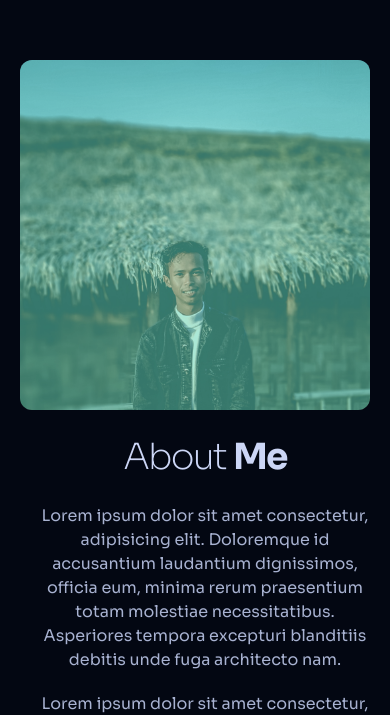
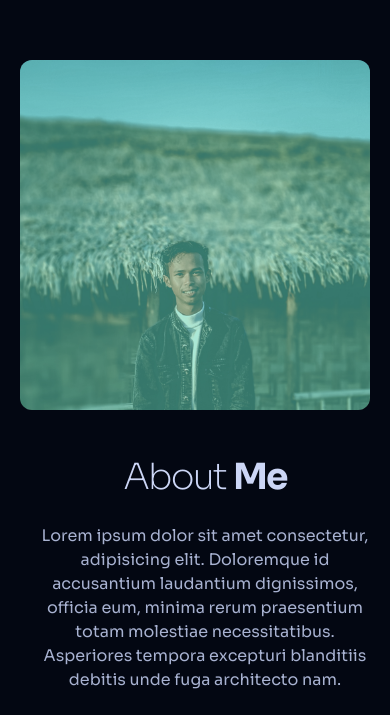
Before and after one commit to JyrwaJR/v1, a Next.js app: page / in a window 390 px wide. Shown: the part 840-1555 px from the top of the page. Built offline with nearby package versions, Linux system fonts and the light colour scheme.

Commit message:
about me style
change grid style on smaller screen which overlap with the image

```diff
--- a/src/components/about/about.tsx
+++ b/src/components/about/about.tsx
@@ -24,8 +24,8 @@ const About = () => {
   const texts = [aboutMeText1, aboutMeText2];
   return (
     <section id="about">
-      <div className="grid h-full grid-cols-12 items-center justify-center justify-items-center space-x-5 px-5 py-14">
-        <div className="col-span-full h-full sm:col-span-full md:order-2 md:col-span-6">
+      <div className="grid h-full grid-cols-12 items-center justify-center justify-items-center gap-5 md:gap-0 space-x-5 px-5 py-14">
+        <div className="col-span-full h-full sm:col-span-full lg:order-2 lg:col-span-6">
           <div className="aspect-square h-full w-full">
             <Fade>
               <div className="relative h-full  max-h-[534px] w-full max-w-[524px]">
@@ -46,7 +46,7 @@ const About = () => {
             </Fade>
           </div>
         </div>
-        <div className="mt:mt-0 col-span-full mt-5 h-full content-center space-y-5 sm:col-span-full md:order-1 md:col-span-6">
+        <div className="mt:mt-0 col-span-full mt-5 h-full content-center space-y-5 sm:col-span-full lg:order-1 lg:col-span-6">
           <div className="text-center text-lightestSlate">
             <Fade>
               <Text size="displayL" className="font-thin">
```
Also changed, not shown: 1 other file (tests, documents, lock files or other folders).
